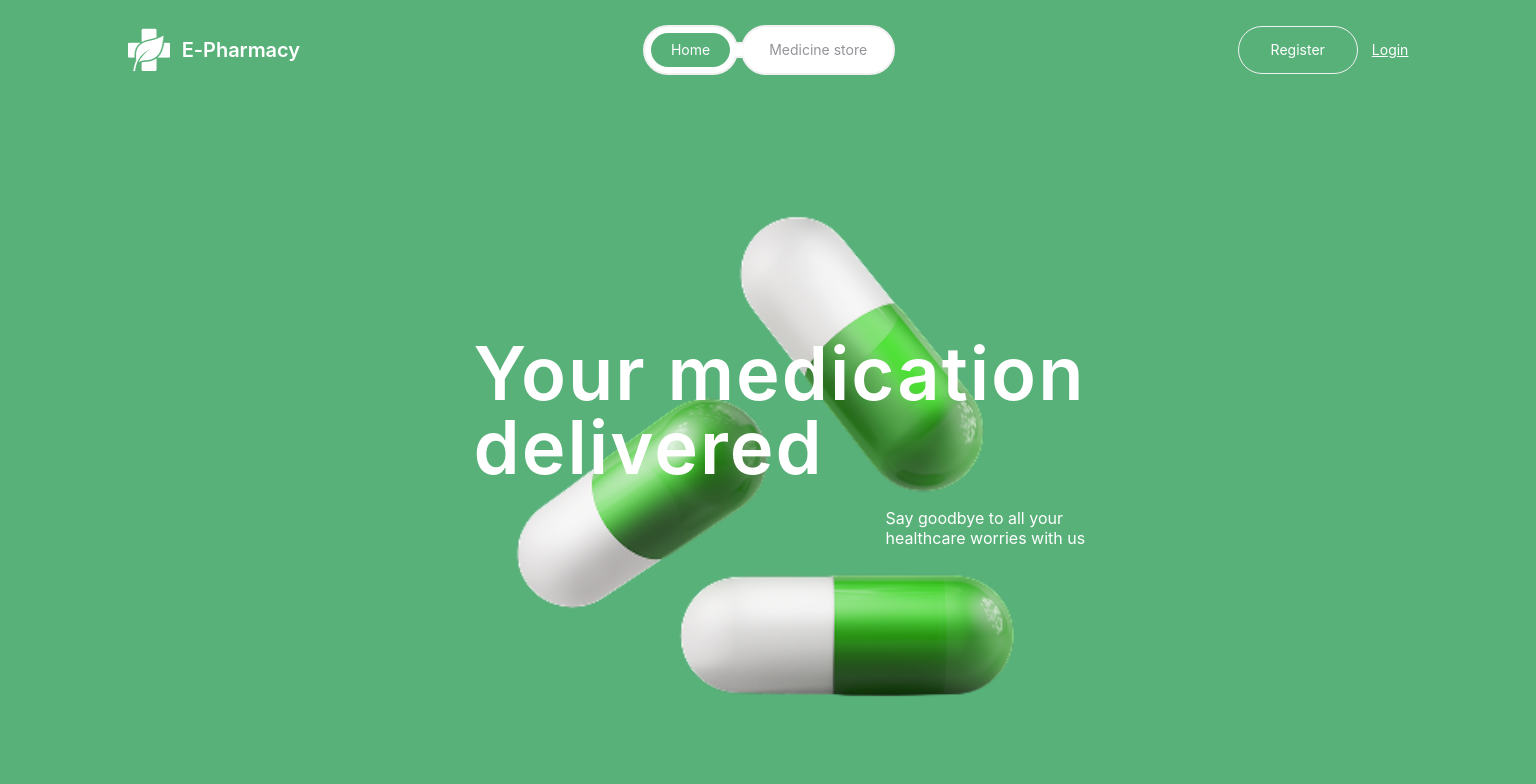
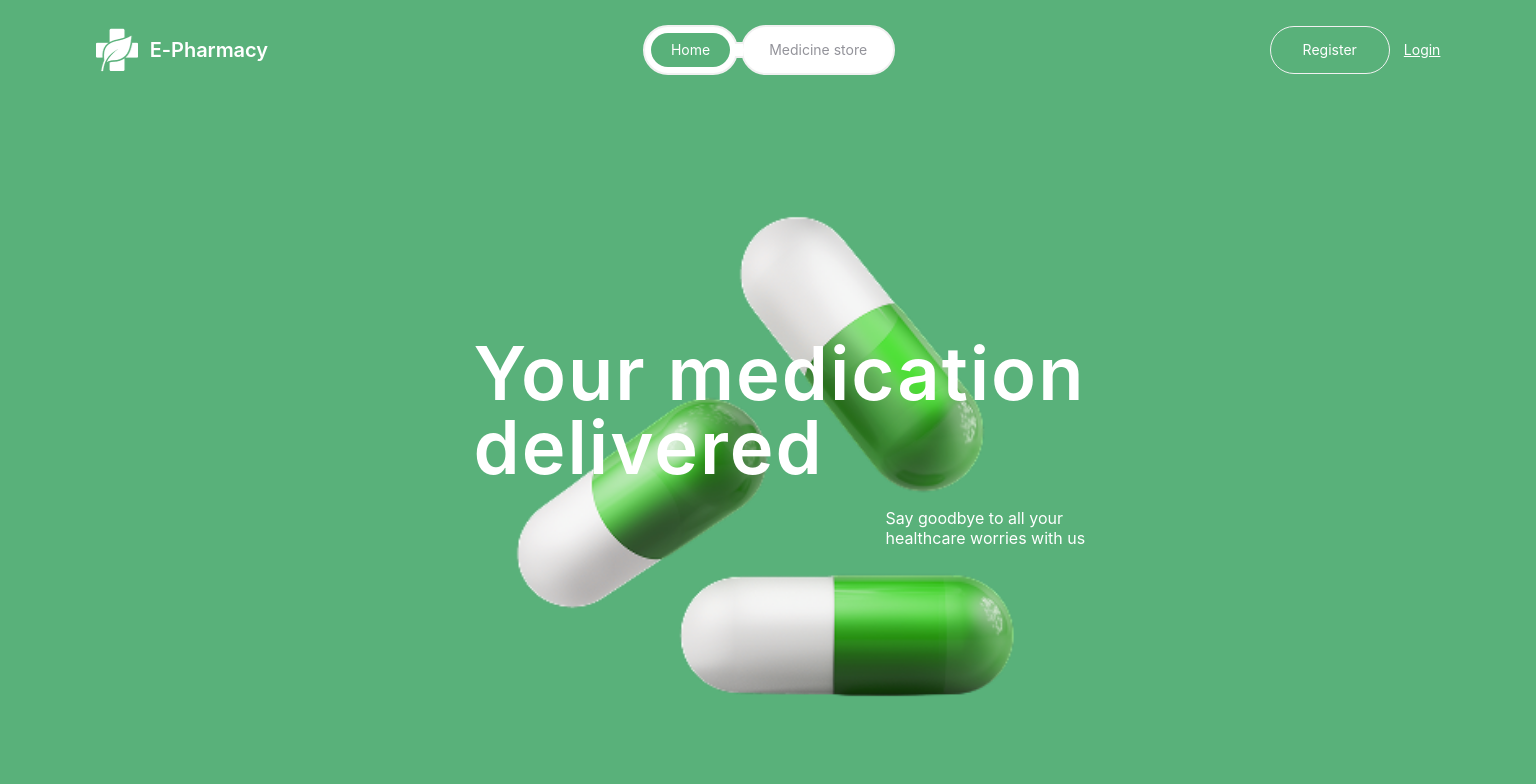
Before and after one commit to svmoskalyov/e-pharmacy, a React (Vite) app: page /home in a window 1536 px wide. Shown: the top 784 px of the page. Built offline with nearby package versions, Linux system fonts and the light colour scheme; no server answers; the database is empty.

Commit message:
Update Header.module.scss

```diff
--- a/src/components/Header/Header.module.scss
+++ b/src/components/Header/Header.module.scss
@@ -10,7 +10,7 @@
   }
 
   @media screen and (min-width: 1440px) {
-    padding: 0 128px;
+    padding: 0 96px;
   }
 }
 
```
